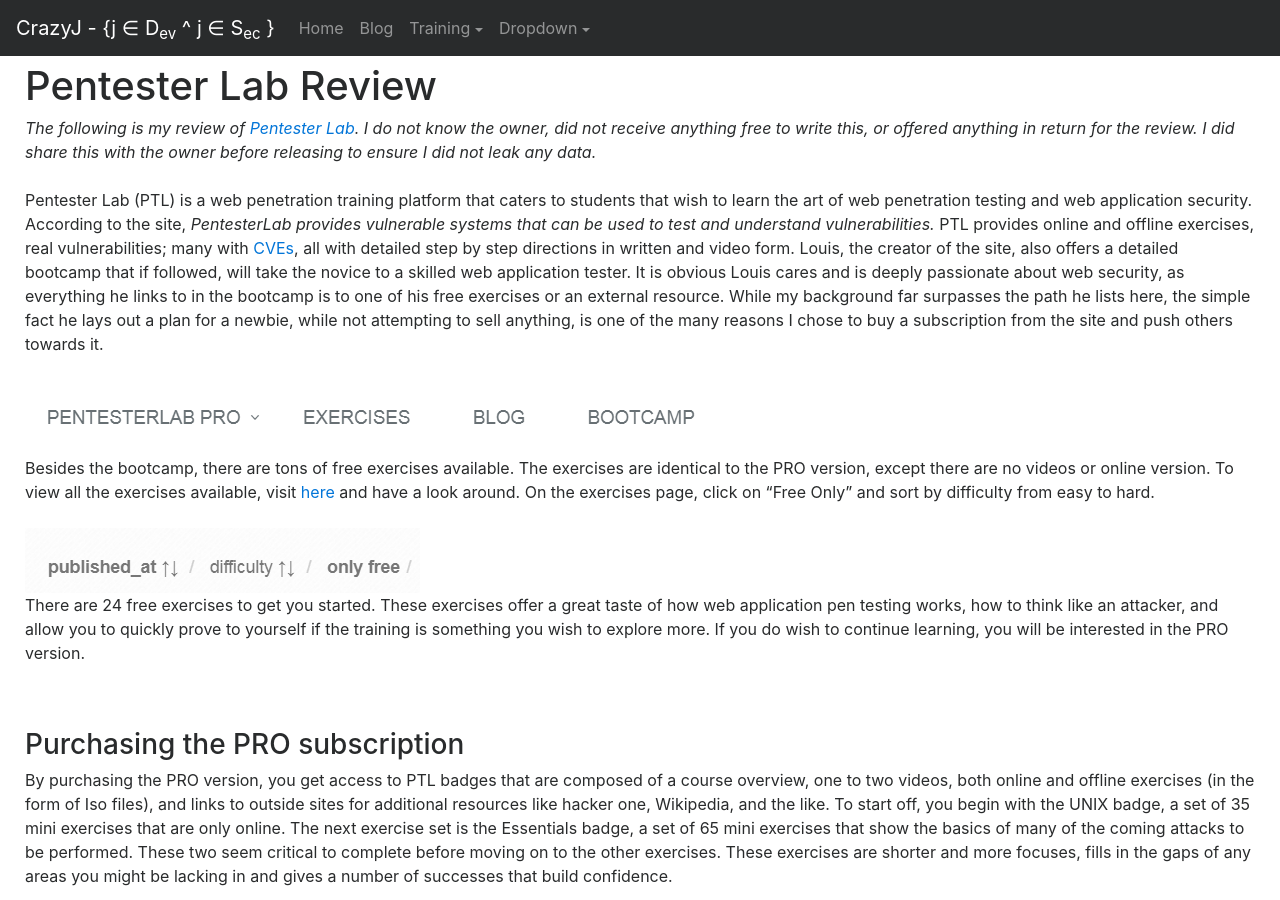
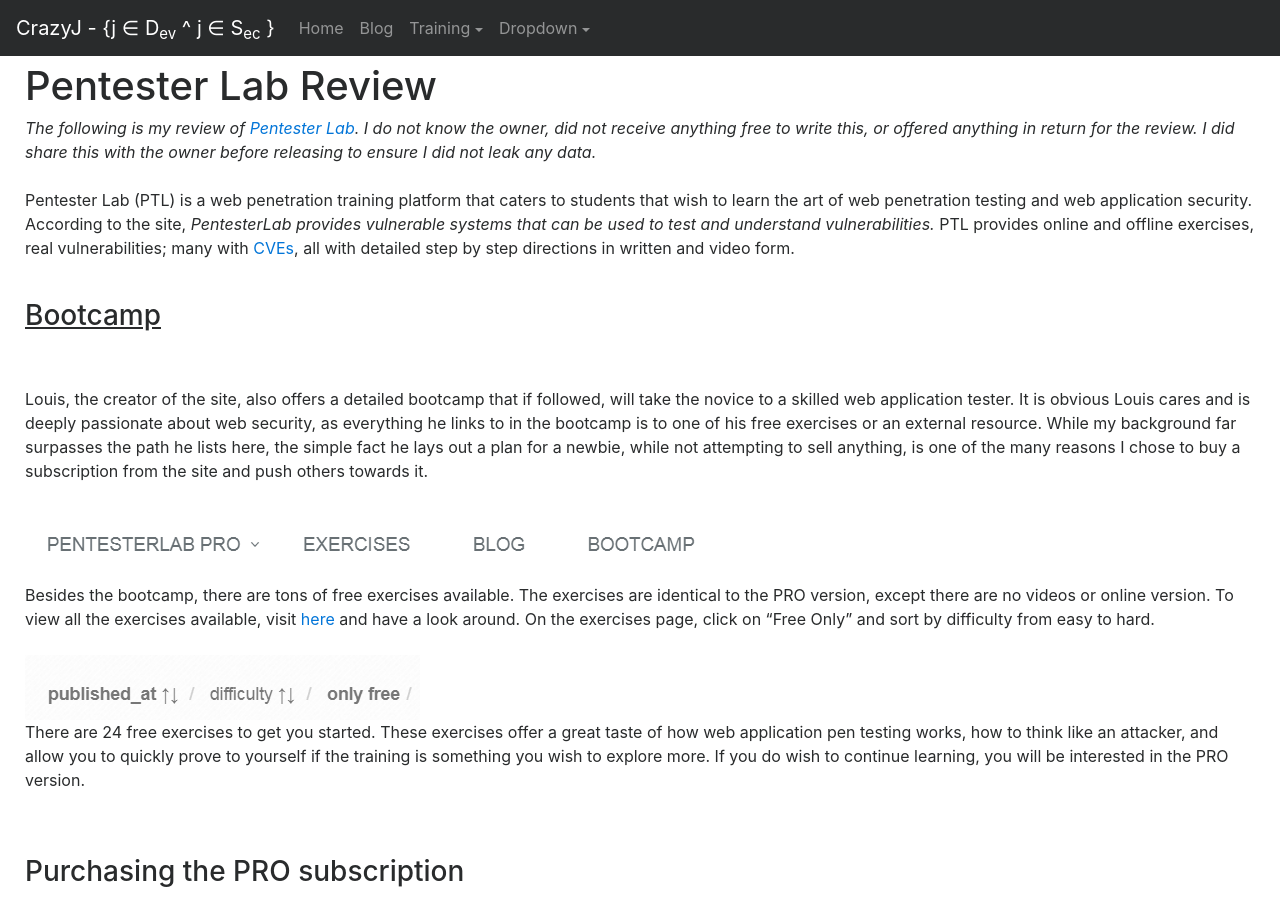
Before and after one commit to CrazyJ-Rod/CrazyJ-Rod.github.io, a Jekyll site: the page built from pentesterlabreview.html, in a window 1280 px wide and 900 px high. Built offline with Jekyll 4.4.1, drawn with Linux system fonts in a browser that asks for light colours; nearby versions of some CDN libraries.

Commit message:
Update pentesterlabreview.html

```diff
--- a/pentesterlabreview.html
+++ b/pentesterlabreview.html
@@ -10,7 +10,13 @@
 <p style="font:25px;">
     <i>The following is my review of <a href=”https://pentesterlab.com/”>Pentester Lab</a>. I do not know the owner, did not receive anything free to write this, or offered anything in return for the review. I did share this with the owner before releasing to ensure I did not leak any data.</i><br /><br />
   Pentester Lab (PTL) is a web penetration training platform that caters to students that wish to learn the art of web penetration testing and web application security. According to the site, <i>PentesterLab provides vulnerable systems that can be used to test and understand vulnerabilities.</i> PTL provides online and offline exercises, real vulnerabilities; many with <a href=”https://cve.mitre.org/”>CVEs</a>, all with detailed step by step directions in written and video form.
-  Louis, the creator of the site, also offers a detailed bootcamp that if followed, will take the novice to a skilled web application tester. It is obvious Louis cares and is deeply passionate about web security, as everything he links to in the bootcamp is to one of his free exercises or an external resource. While my background far surpasses the path he lists here, the simple fact he lays out a plan for a newbie, while not attempting to sell anything, is one of the many reasons I chose to buy a subscription from the site and push others towards it.
+  <br /><br />
+    <h3 style="text-decoration: underline;">Bootcamp</h3><br /> <br />
+  Louis, the creator of the site, also offers a detailed bootcamp that if followed, will take the novice to a skilled web application
+  tester. It is obvious Louis cares and is deeply passionate about web security, as everything he links to in the bootcamp is to one
+  of his free exercises or an external resource. While my background far surpasses the path he lists here, the simple fact he lays
+  out a plan for a newbie, while not attempting to sell anything, is one of the many reasons I chose to buy a subscription from the
+  site and push others towards it.
   <br /><br /><image src="/images/ptl/header.png" />
     </p>
   <p style="font:25px;">
```
